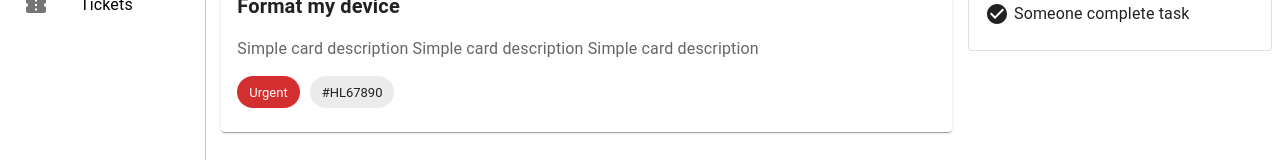
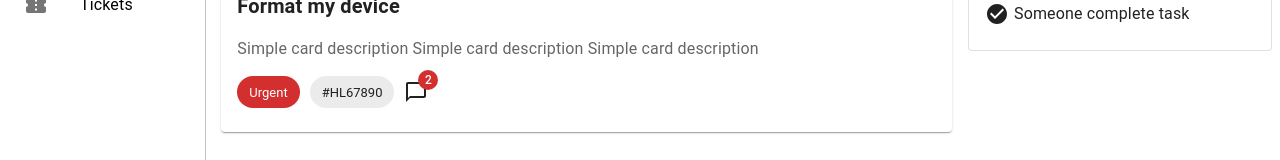
Before and after one commit to chavesjoabe/ticket-system-front-web, a React (Create React App) app: page / in a window 1280 px wide. Shown: the part 135-295 px from the top of the page. Built offline with nearby package versions, Linux system fonts and the light colour scheme.

Commit message:
feat: adjust Card component

```diff
--- a/src/components/Card/Card.js
+++ b/src/components/Card/Card.js
@@ -1,6 +1,6 @@
-import { Card, CardContent, Chip, Typography } from '@mui/material';
 import * as React from 'react';
-
+import { Card, CardContent, Chip, Typography, Box, Badge } from '@mui/material';
+import { ChatBubbleOutline } from '@mui/icons-material';
 
 const TicketCard = () => {
     return (
@@ -12,8 +12,13 @@ const TicketCard = () => {
                 <Typography sx={{ marginTop: '15px', color: '#666666' }}>
                     Simple card description Simple card description Simple card description
                             </Typography >
-                <Chip label='Urgent' color='error' sx={{ marginTop: '15px', marginRight: '10px' }} />
-                <Chip label='#HL67890' sx={{ marginTop: '15px', marginRight: '10px' }} />
+                <Box display='flex' flexDirection='row' alignItems='center' marginTop='15px'>
+                    <Chip label='Urgent' color='error' sx={{ marginRight: '10px' }} />
+                    <Chip label='#HL67890' sx={{ marginRight: '10px' }} />
+                    <Badge badgeContent={2} color='error'>
+                        <ChatBubbleOutline />
+                    </Badge>
+                </Box>
             </CardContent>
         </Card>
     )
```
